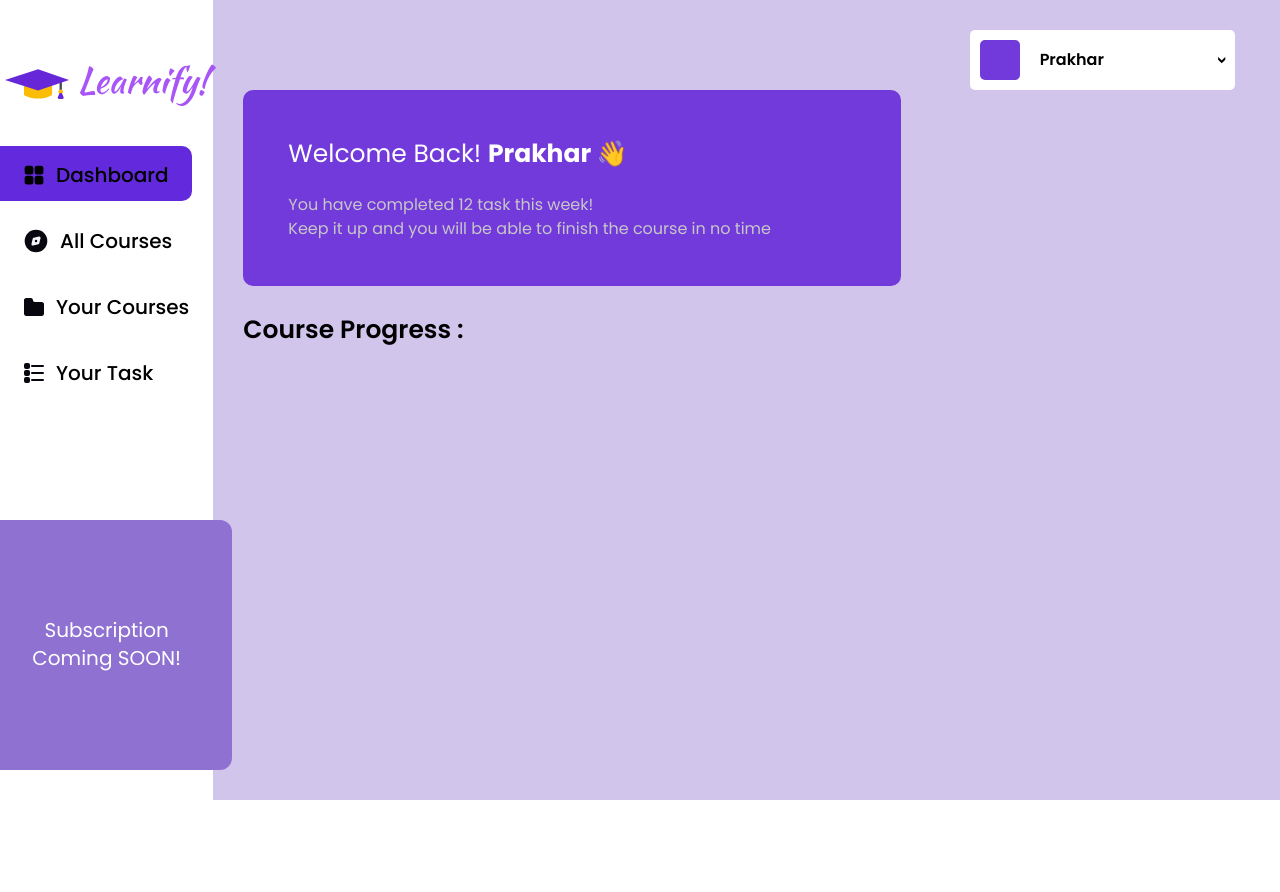
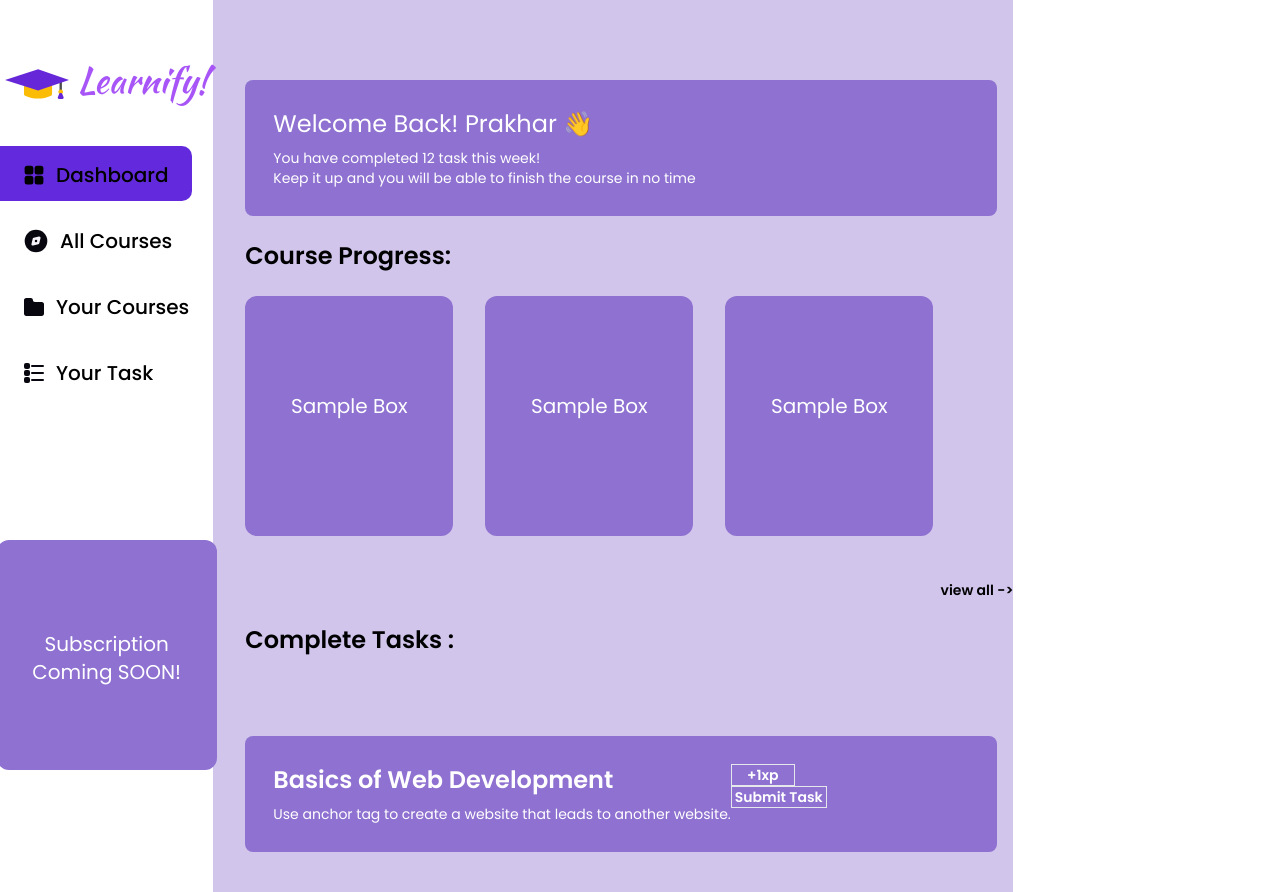
Before and after one commit to Rutetid/Learnify, a React (Vite) app: page /dashboard in a window 1280 px wide. Before the commit the page ends 800 px from the top, so only its background shows below. Built offline with nearby package versions, Linux system fonts and the light colour scheme; the HTML template or start-up script is replaced by a standard one.

Commit message:
created a basic layout of the  middle section of dashboard

```diff
--- a/src/Components/Dashboard Page/Dashboard.jsx
+++ b/src/Components/Dashboard Page/Dashboard.jsx
@@ -1,34 +1,13 @@
-import React from 'react'
-import Sidebar from '../Sidebar/Sidebar'
-import page from './style.module.css'
+import React from "react";
+import Sidebar from "../Sidebar/Sidebar";
+import page from "./style.module.css";
+import Dashboard_Middle from "./Dashboard_Middle";
 
 export default function Dashboard() {
 	return (
-		<div className='flex'>
+		<div className="flex">
 			<Sidebar />
-			<div id={page.dashboard} className='w-5/6 flex flex-col'>
-				<div id={page.user}>
-					<div id={page.icon}></div>
-					<div className='flex gap-28'>
-						<div id={page.userName}>Prakhar</div>
-						<div id={page.arrow}>&gt;</div>
-					</div>
-				</div>
-				<div>
-					<div id={page.left}>
-						<div id={page.welcomeSection} className='flex flex-col gap-5'>
-							<h2>Welcome Back! <strong>Prakhar </strong>👋</h2>
-							<div className='flex flex-col'>
-								<p>You have completed 12 task this week!</p>
-								<p>Keep it up and you will be able to finish the course in no time</p>
-							</div>
-						</div>
-						<div id={page.courseProgressSection}>
-							<h1>Course Progress : </h1>
-						</div>
-					</div>
-				</div>
-			</div>
+			<Dashboard_Middle />
 		</div>
-	)
+	);
 }
--- /dev/null
+++ b/src/Components/Dashboard Page/Dashboard_Middle.jsx
@@ -0,0 +1,78 @@
+import React from "react";
+import baloon from "../../assets/baloon.svg";
+
+const Dashboard_Middle = () => {
+	return (
+		<div className="bg-dashboard flex flex-col w-middle ">
+			<div className="bg-accent-dark mt-20 ml-8 mr-4 rounded-lg  ">
+				<div className="py-7 text-left pl-7 font-poppins text-white">
+					<span className="text-2xl">Welcome Back! Prakhar 👋</span>
+
+					<p className="text-sm pt-2">You have completed 12 task this week!</p>
+					<p className="text-sm ">
+						Keep it up and you will be able to finish the course in no time
+					</p>
+				</div>
+			</div>
+
+			<span className="mt-6 ml-8 font-semibold font-poppins text-2xl">
+				Course Progress:
+			</span>
+
+			<div className=" flex">
+				<div className="mt-6 h-60 ml-8 bg-accent-dark rounded-xl mb-9  w-52">
+					<span className="text-white font-poppins pt-24 pl-5 pr-5 text-xl block text-center">
+						{" "}
+						Sample Box
+					</span>
+				</div>
+				<div className="mt-6 h-60 ml-8 bg-accent-dark rounded-xl mb-9  w-52">
+					<span className="text-white font-poppins pt-24 pl-5 pr-5 text-xl block text-center">
+						{" "}
+						Sample Box
+					</span>
+				</div>
+				<div className="mt-6 h-60 ml-8 bg-accent-dark rounded-xl mb-9 mr-9 w-52">
+					<span className="text-white font-poppins pt-24 pl-5 pr-5 text-xl block text-center">
+						{" "}
+						Sample Box
+					</span>
+				</div>
+			</div>
+			<span className="mt-2 font-poppins font-semibold text-sm text-right">
+				view all -&gt;{" "}
+			</span>
+
+			<span className="mt-6 ml-8 font-semibold font-poppins text-2xl">
+				Complete Tasks :{" "}
+			</span>
+
+			<div className="bg-accent-dark mt-20 ml-8 mr-4 rounded-lg mb-10 ">
+				<div className="py-7 text-left pl-7 text-white flex">
+					<div>
+						<span className="font-poppins font-semibold text-2xl">
+							Basics of Web Development
+						</span>
+
+						<p className="text-sm pt-2 font-poppins font-regular ">
+							Use anchor tag to create a website that leads to another website.
+						</p>
+					</div>
+
+					<div className="text-center flex-col">
+						<p className="border w-16 font-poppins font-semibold text-sm">
+							{" "}
+							+1xp
+						</p>
+						<p className="border w-24 font-poppins font-semibold text-sm">
+							{" "}
+							Submit Task
+						</p>
+					</div>
+				</div>
+			</div>
+		</div>
+	);
+};
+
+export default Dashboard_Middle;
--- a/src/Components/Sidebar/Sidebar.jsx
+++ b/src/Components/Sidebar/Sidebar.jsx
@@ -35,8 +35,8 @@ function Sidebar() {
 				</div>
 			</div>
 
-			<div className="bg-accent-dark rounded-xl" id={page.upgradePanel}>
-				<span className="text-white font-poppins pt-24 pl-5 pr-5 text-xl block text-center">
+			<div className="bg-accent-dark rounded-xl " id={page.upgradePanel}>
+				<span className="text-white font-poppins pt-22 pl-5 pr-5 text-xl block text-center">
 					{" "}
 					Subscription <br /> Coming SOON!
 				</span>
--- a/src/Components/Sidebar/style.module.css
+++ b/src/Components/Sidebar/style.module.css
@@ -1,7 +1,7 @@
 #upgradePanel{
-    width: 250px;
+    width: 220px;
     position: absolute;
-    height: 250px;
+    height: 230px;
     bottom: 30px;
     align-self: center;
 }
--- a/tailwind.config.js
+++ b/tailwind.config.js
@@ -11,8 +11,12 @@ export default {
 				dashboard: "#D1C5EC",
 				"accent-dark": "#8E71D0",
 			},
+			spacing: {
+				22: "90px",
+			},
 			width: {
 				350: "330px",
+				middle: "800px"
 			},
 			fontSize: {
 				46: "46px",
```
Also changed, not shown: src/assets/baloon.svg (added), 1 other file (tests, documents, lock files or other folders).
